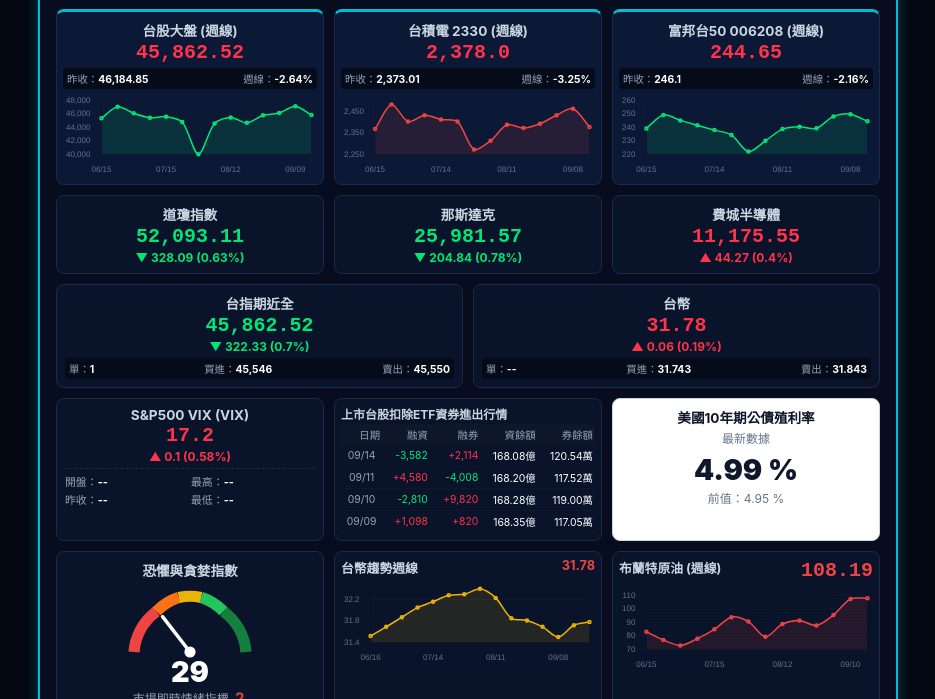
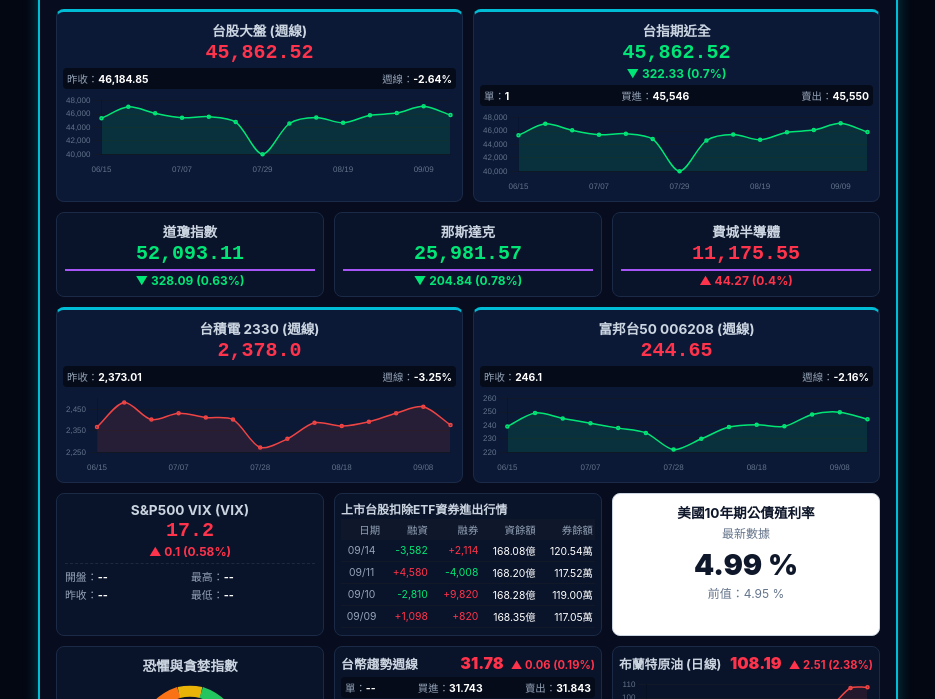
Before and after one commit to git291/market-dashboard, a plain HTML site: page index.html in a window 1280 px wide. Shown: the part 101-800 px from the top of the page, without its empty margins (172-1107 px from the left). Drawn offline with nearby package versions, Linux system fonts and the light colour scheme.

Commit message:
Update index.html

```diff
--- a/index.html
+++ b/index.html
@@ -139,14 +139,13 @@
             <div class="sub-title">一張圖掌握全球金融市場動態</div>
         </div>
         <div class="header-meta">
-            <!-- 已加上 id 以便自動更新 -->
             <div class="date-badge" id="todayBadge">📅 --/--/--</div>
             <div class="sub-title" id="updateTime">更新時間：--</div>
         </div>
     </div>
 
-    <!-- 第一列：三大核心指標 -->
-    <div class="grid-3">
+    <!-- 第一列：台股大盤、台指期近全 (已與台積電/006208對調位置) -->
+    <div class="grid-2">
         <div class="card card-top">
             <div class="card-name">台股大盤 (週線)</div>
             <div class="card-price red" id="twii-price">--</div>
@@ -157,22 +156,15 @@
             <div class="chart-box-md"><canvas id="chart-twii"></canvas></div>
         </div>
         <div class="card card-top">
-            <div class="card-name">台積電 2330 (週線)</div>
-            <div class="card-price red" id="tsmc-price">--</div>
+            <div class="card-name">台指期近全</div>
+            <div class="card-price green" id="fitx-price">--</div>
+            <div class="card-change green" id="fitx-change">--</div>
             <div class="trade-row">
-                <span>昨收：<b id="tsmc-prev">--</b></span>
-                <span>週線：<b id="tsmc-week">--</b></span>
+                <span>單：<b>1</b></span>
+                <span>買進：<b id="fitx-bid">45,546</b></span>
+                <span>賣出：<b id="fitx-ask">45,550</b></span>
             </div>
-            <div class="chart-box-md"><canvas id="chart-tsmc"></canvas></div>
-        </div>
-        <div class="card card-top">
-            <div class="card-name">富邦台50 006208 (週線)</div>
-            <div class="card-price red" id="etf6208-price">--</div>
-            <div class="trade-row">
-                <span>昨收：<b id="etf6208-prev">--</b></span>
-                <span>週線：<b id="etf6208-week">--</b></span>
-            </div>
-            <div class="chart-box-md"><canvas id="chart-etf6208"></canvas></div>
+            <div class="chart-box-md"><canvas id="chart-fitx"></canvas></div>
         </div>
     </div>
 
@@ -195,19 +187,25 @@
         </div>
     </div>
 
-    <!-- 第三列：台指期與台幣 -->
+    <!-- 第三列：台積電 & 006208 (原在第一列) -->
     <div class="grid-2">
-        <div class="card">
-            <div class="card-name">台指期近全</div>
-            <div class="card-price green" id="fitx-price">--</div>
-            <div class="card-change green" id="fitx-change">--</div>
-            <div class="trade-row"><span>單：<b>1</b></span><span>買進：<b id="fitx-bid">45,546</b></span><span>賣出：<b id="fitx-ask">45,550</b></span></div>
+        <div class="card card-top">
+            <div class="card-name">台積電 2330 (週線)</div>
+            <div class="card-price red" id="tsmc-price">--</div>
+            <div class="trade-row">
+                <span>昨收：<b id="tsmc-prev">--</b></span>
+                <span>週線：<b id="tsmc-week">--</b></span>
             </div>
-        <div class="card">
-            <div class="card-name">台幣</div>
-            <div class="card-price red" id="usdtwd-price">--</div>
-            <div class="card-change red" id="usdtwd-change">--</div>
-            <div class="trade-row"><span>單：<b>--</b></span><span>買進：<b id="usdtwd-bid">31.743</b></span><span>賣出：<b id="usdtwd-ask">31.843</b></span></div>
+            <div class="chart-box-md"><canvas id="chart-tsmc"></canvas></div>
+        </div>
+        <div class="card card-top">
+            <div class="card-name">富邦台50 006208 (週線)</div>
+            <div class="card-price red" id="etf6208-price">--</div>
+            <div class="trade-row">
+                <span>昨收：<b id="etf6208-prev">--</b></span>
+                <span>週線：<b id="etf6208-week">--</b></span>
+            </div>
+            <div class="chart-box-md"><canvas id="chart-etf6208"></canvas></div>
         </div>
     </div>
 
@@ -256,7 +254,7 @@
         </div>
     </div>
 
-    <!-- 第五列：恐懼指針 / 台幣週線圖 / 布蘭特原油週線圖 -->
+    <!-- 第五列：恐懼指針 / 整合後的台幣趨勢週線 / 布蘭特原油(日線) -->
     <div class="grid-3">
         <div class="card">
             <div class="card-name">恐懼與貪婪指數</div>
@@ -275,20 +273,33 @@
             <div style="font-size:0.75rem; color:var(--text-sub);">市場即時情緒指標 ❓</div>
         </div>
 
+        <!-- 台幣與台幣趨勢週線整合 -->
         <div class="card" style="padding: 6px;">
-            <div class="card-name" style="text-align:left; font-size:0.8rem; display:flex; justify-content:space-between;">
+            <div class="card-name" style="text-align:left; font-size:0.8rem; display:flex; justify-content:space-between; align-items:center;">
                 <span>台幣趨勢週線</span>
-                <span id="chart-twd-price" style="color:#ef4444;">--</span>
+                <div>
+                    <span id="usdtwd-price" class="red" style="font-weight:900; font-size:1rem;">--</span>
+                    <span id="usdtwd-change" class="red" style="font-size:0.7rem; margin-left:4px;">--</span>
+                </div>
+            </div>
+            <div class="trade-row" style="margin-bottom: 2px;">
+                <span>單：<b>--</b></span>
+                <span>買進：<b id="usdtwd-bid">31.743</b></span>
+                <span>賣出：<b id="usdtwd-ask">31.843</b></span>
             </div>
             <div class="chart-box-md">
                 <canvas id="twdCanvas"></canvas>
             </div>
         </div>
 
+        <!-- 布蘭特原油 (改為日線) -->
         <div class="card" style="padding: 6px;">
-            <div class="card-name" style="text-align:left; font-size:0.8rem; display:flex; justify-content:space-between;">
-                <span>布蘭特原油 (週線)</span>
-                <span id="brent-price" style="color:#ef4444;">--</span>
+            <div class="card-name" style="text-align:left; font-size:0.8rem; display:flex; justify-content:space-between; align-items:center;">
+                <span>布蘭特原油 (日線)</span>
+                <div>
+                    <span id="brent-price" class="red" style="font-weight:900; font-size:1rem;">--</span>
+                    <span id="brent-change" class="red" style="font-size:0.7rem; margin-left:4px;">--</span>
+                </div>
             </div>
             <div class="chart-box-md">
                 <canvas id="brentCanvas"></canvas>
@@ -332,7 +343,7 @@
                 maintainAspectRatio: false,
                 plugins: { legend: { display: false } },
                 scales: {
-                    x: { ticks: { color: '#64748b', font: { size: 8 }, maxTicksLimit: 4 }, grid: { display: false } },
+                    x: { ticks: { color: '#64748b', font: { size: 8 }, maxTicksLimit: 5 }, grid: { display: false } },
                     y: { ticks: { color: '#64748b', font: { size: 8 } }, grid: { color: '#111827' } }
                 }
             }
@@ -344,11 +355,10 @@
             const res = await fetch('data.json?t=' + Date.now());
             const data = await res.json();
 
-            // 解析並自動更新日期與時間
             if (data.updated_at) {
                 document.getElementById('updateTime').innerText = `更新時間：${data.updated_at}`;
 
-                const rawDateStr = data.updated_at.split(' ')[0]; // 例: "2026-09-14"
+                const rawDateStr = data.updated_at.split(' ')[0];
                 const datePart = rawDateStr.replace(/-/g, '/');
                 const d = new Date(rawDateStr);
                 const dayMap = ['日', '一', '二', '三', '四', '五', '六'];
@@ -363,9 +373,11 @@
                 document.getElementById(`${id}-prev`).innerText = item.prev_close;
 
                 const weekEl = document.getElementById(`${id}-week`);
+                if (weekEl) {
                     weekEl.innerText = item.week_pChange;
                     const isUp = item.week_pChange.includes('+');
                     weekEl.className = isUp ? 'red' : 'green';
+                }
             };
 
             renderTopCard('twii', data.twii);
@@ -377,21 +389,23 @@
                 const priceEl = document.getElementById(`${id}-price`);
                 const changeEl = document.getElementById(`${id}-change`);
 
+                if (priceEl) {
                     priceEl.innerText = item.price;
                     const isUp = item.raw_change > 0;
-
                     const colorClass = forceRed ? 'red' : (isUp ? 'red' : 'green');
-                priceEl.className = `card-price ${colorClass}`;
+                    priceEl.className = `${priceEl.className.replace(/red|green/g, '')} ${colorClass}`;
+                }
 
                 if (changeEl) {
+                    const isUp = item.raw_change > 0;
+                    const colorClass = forceRed ? 'red' : (isUp ? 'red' : 'green');
                     const arrow = (isUp || forceRed) ? '▲' : '▼';
                     changeEl.innerText = `${arrow} ${Math.abs(item.change)} (${item.pChange})`;
-                    changeEl.className = `card-change ${colorClass}`;
+                    changeEl.className = `${changeEl.className.replace(/red|green/g, '')} ${colorClass}`;
                 }
             };
 
-            ['dji', 'ixic', 'sox', 'vix', 'brent'].forEach(k => renderCard(k, data[k]));
-            renderCard('fitx', data.fitx);
+            ['dji', 'ixic', 'sox', 'vix', 'brent', 'fitx'].forEach(k => renderCard(k, data[k]));
             renderCard('usdtwd', data.usdtwd, true);
 
             if (data.fear) {
@@ -403,16 +417,16 @@
             }
 
             if (data.charts) {
-                renderDetailChart('chart-twii', data.charts.twii, data.twii.raw_change >= 0 ? '#ef4444' : '#00e676');
-                renderDetailChart('chart-tsmc', data.charts.tsmc, data.tsmc.raw_change >= 0 ? '#ef4444' : '#00e676');
-                renderDetailChart('chart-etf6208', data.charts.etf6208, data.etf6208.raw_change >= 0 ? '#ef4444' : '#00e676');
+                renderDetailChart('chart-twii', data.charts.twii, data.twii?.raw_change >= 0 ? '#ef4444' : '#00e676');
+                renderDetailChart('chart-fitx', data.charts.twii, data.fitx?.raw_change >= 0 ? '#ef4444' : '#00e676');
+                renderDetailChart('chart-tsmc', data.charts.tsmc, data.tsmc?.raw_change >= 0 ? '#ef4444' : '#00e676');
+                renderDetailChart('chart-etf6208', data.charts.etf6208, data.etf6208?.raw_change >= 0 ? '#ef4444' : '#00e676');
 
                 if (data.charts.twd) {
-                    document.getElementById('chart-twd-price').innerText = data.charts.twd.slice(-1)[0]?.price || '--';
                     renderDetailChart('twdCanvas', data.charts.twd, '#eab308');
                 }
                 if (data.charts.brent) {
-                    renderDetailChart('brentCanvas', data.charts.brent, '#ef4444');
+                    renderDetailChart('brentCanvas', data.charts.brent, data.brent?.raw_change >= 0 ? '#ef4444' : '#00e676');
                 }
             }
 
```
Lines whose indentation alone changed are shown as unchanged.
